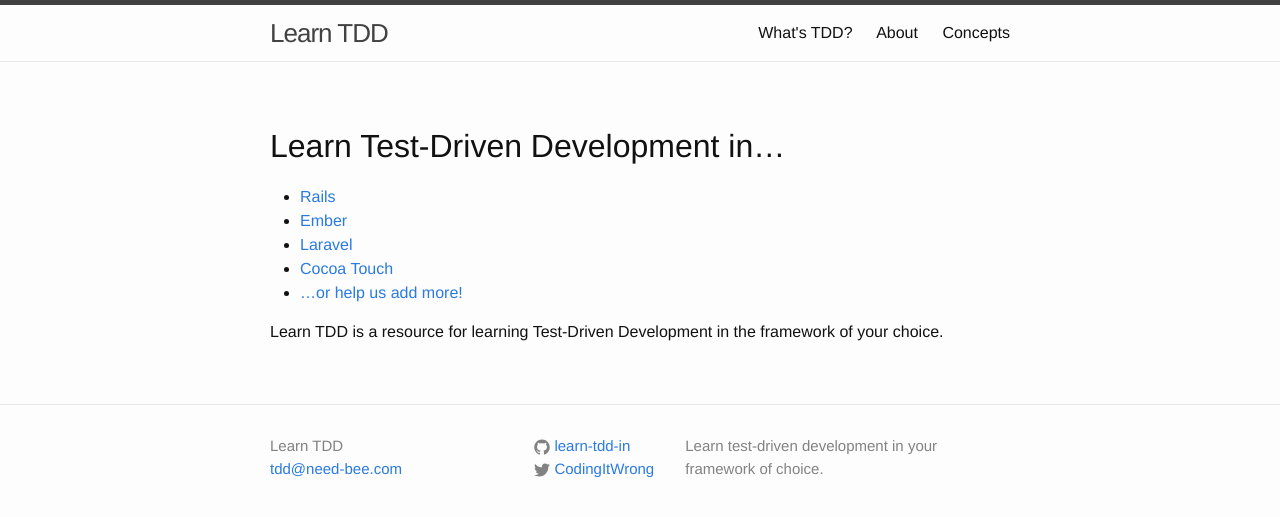
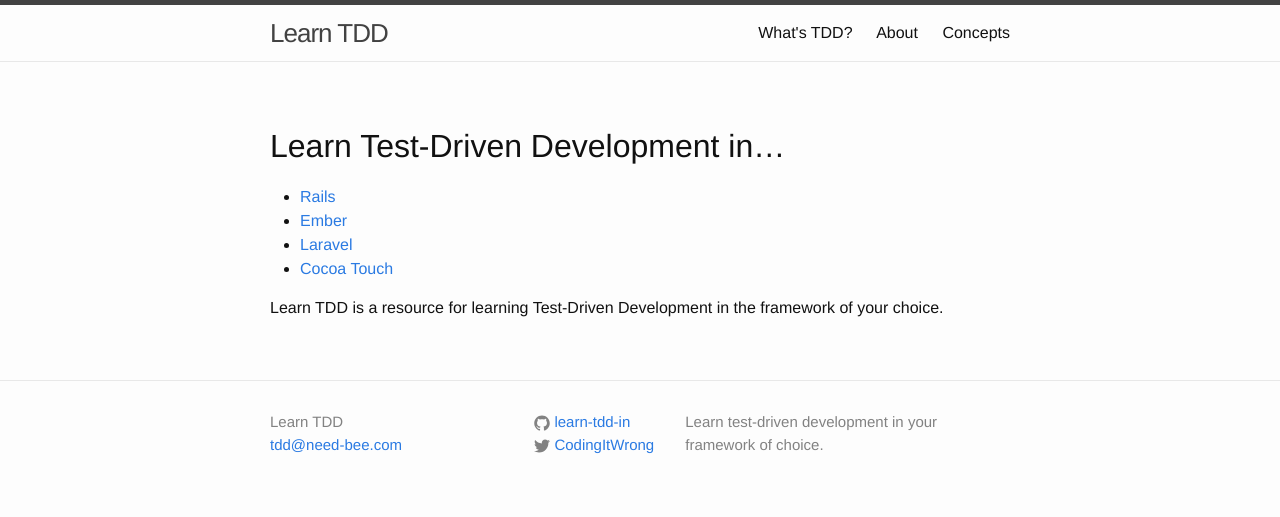
Before and after one commit to learn-tdd-in/learntdd.in, a Jekyll site: the page built from index.md, in a window 1280 px wide. Shown: the top 517 px of the page. Built offline with Jekyll 4.4.1, drawn with Linux system fonts in a browser that asks for light colours.

Commit message:
Remove front page contribution call

```diff
--- a/index.md
+++ b/index.md
@@ -8,6 +8,5 @@
 * [Ember](/ember)
 * [Laravel](/laravel)
 * [Cocoa Touch](/cocoa)
-* […or help us add more!](/contribute)
 
 Learn TDD is a resource for learning Test-Driven Development in the framework of your choice.
```
